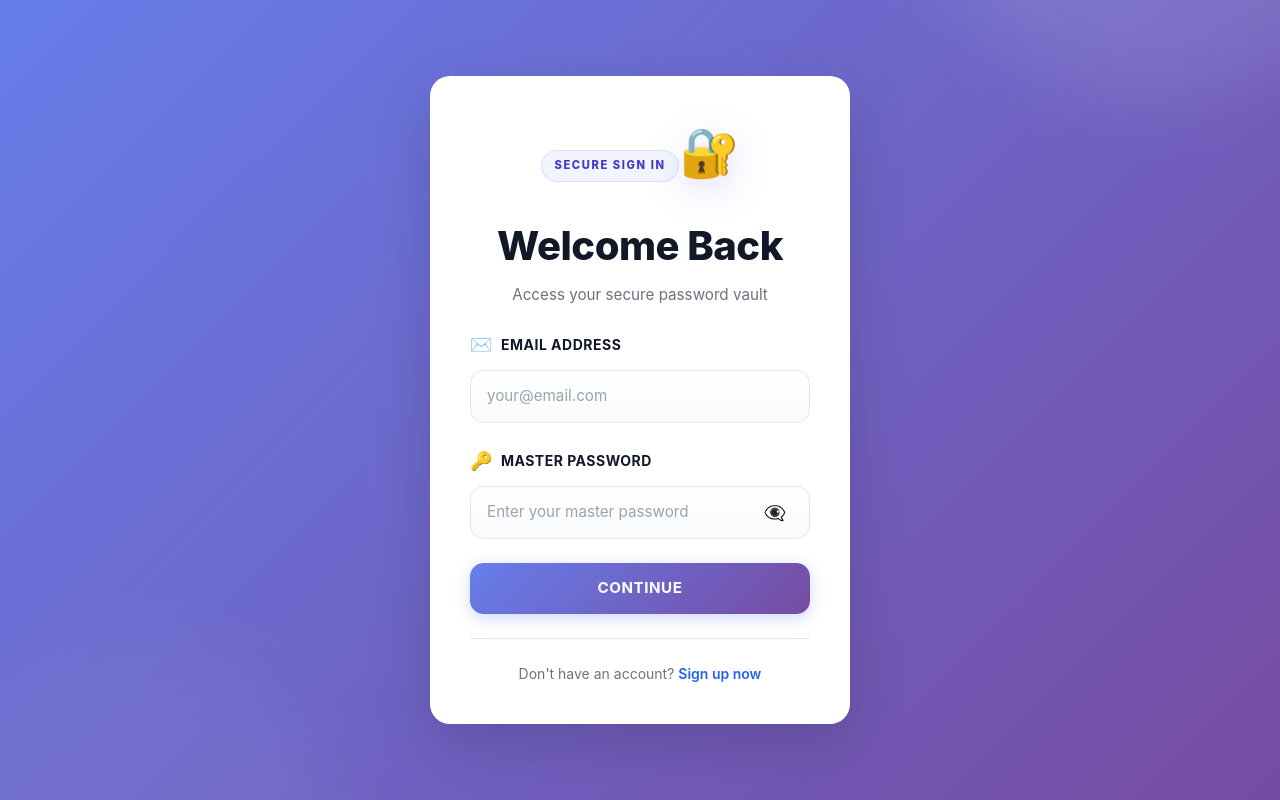
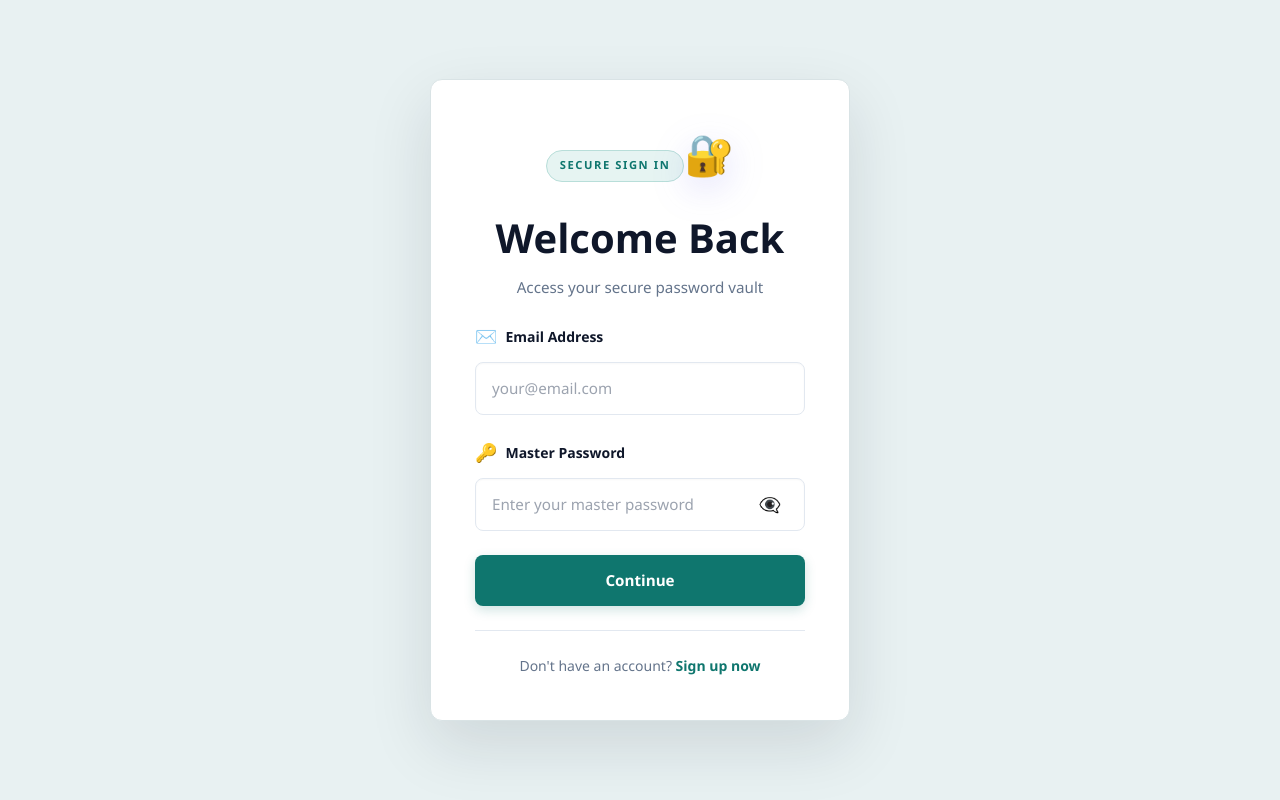
Before and after one commit to TrinetraX-Team/Password-manager, a React (Vite) app: page / in a window 1280 px wide. Built offline with nearby package versions, Linux system fonts and the light colour scheme.

Commit message:
UI changes

```diff
--- a/src/App.css
+++ b/src/App.css
@@ -3,33 +3,33 @@
 @tailwind utilities;
 
 :root {
-  --clr-primary: #2563eb;
-  --clr-primary-light: #3b82f6;
+  --clr-primary: #0f766e;
+  --clr-primary-light: #0d9488;
   --clr-danger: #dc2626;
   --clr-success: #16a34a;
-  --clr-gray-50: #f9fafb;
-  --clr-gray-100: #f3f4f6;
-  --clr-gray-200: #e5e7eb;
-  --clr-gray-300: #d1d5db;
+  --clr-gray-50: #f8fafc;
+  --clr-gray-100: #f1f5f9;
+  --clr-gray-200: #e2e8f0;
+  --clr-gray-300: #cbd5e1;
   --clr-gray-500: #6b7280;
-  --clr-gray-700: #374151;
-  --clr-gray-900: #111827;
-  --clr-bg: #ffffff;
-  --clr-text: #111827;
-  --clr-text-muted: #6b7280;
+  --clr-gray-700: #334155;
+  --clr-gray-900: #0f172a;
+  --clr-bg: #f8fafc;
+  --clr-text: #0f172a;
+  --clr-text-muted: #64748b;
 }
 
 @media (prefers-color-scheme: dark) {
   :root {
     --clr-bg: #0f172a;
-    --clr-text: #f1f5f9;
-    --clr-text-muted: #cbd5e1;
-    --clr-gray-900: #1e293b;
-    --clr-gray-700: #334155;
-    --clr-gray-200: #475569;
+    --clr-text: #f8fafc;
+    --clr-text-muted: #94a3b8;
+    --clr-gray-900: #f8fafc;
+    --clr-gray-700: #cbd5e1;
+    --clr-gray-200: #334155;
     --clr-gray-100: #1e293b;
     --clr-gray-50: #0f172a;
-    --clr-gray-300: #334155;
+    --clr-gray-300: #475569;
   }
 }
 
@@ -41,9 +41,7 @@ html,
 body {
   margin: 0;
   padding: 0;
-  font-family: -apple-system, BlinkMacSystemFont, "Segoe UI", "Roboto", "Oxygen",
-    "Ubuntu", "Cantarell", "Fira Sans", "Droid Sans", "Helvetica Neue",
-    sans-serif;
+  font-family: "Avenir Next", "Segoe UI", sans-serif;
   -webkit-font-smoothing: antialiased;
   -moz-osx-font-smoothing: grayscale;
 }
@@ -71,8 +69,8 @@ body {
   align-items: center;
   justify-content: center;
   min-height: 100vh;
-  padding: 1rem;
-  background: linear-gradient(135deg, #667eea 0%, #764ba2 100%);
+  padding: 2rem 1rem;
+  background: #e8f1f2;
   position: relative;
   overflow: hidden;
 }
@@ -84,10 +82,7 @@ body {
   right: -10%;
   width: 500px;
   height: 500px;
-  background: rgba(255, 255, 255, 0.1);
-  border-radius: 50%;
-  filter: blur(40px);
-  z-index: 0;
+  display: none;
 }
 
 .auth-container::after {
@@ -97,20 +92,17 @@ body {
   left: -5%;
   width: 400px;
   height: 400px;
-  background: rgba(255, 255, 255, 0.05);
-  border-radius: 50%;
-  filter: blur(40px);
-  z-index: 0;
+  display: none;
 }
 
 .auth-box {
-  background: var(--clr-bg);
-  border-radius: 1.25rem;
-  padding: 2.5rem;
+  background: #ffffff;
+  border: 1px solid #d9e3e5;
+  border-radius: 0.75rem;
+  padding: 2.75rem;
   width: 100%;
   max-width: 420px;
-  box-shadow: 0 20px 60px rgba(0, 0, 0, 0.15),
-    0 0 1px rgba(0, 0, 0, 0.1);
+  box-shadow: 0 24px 64px rgba(15, 23, 42, 0.12);
   position: relative;
   z-index: 1;
   backdrop-filter: blur(10px);
@@ -124,9 +116,9 @@ body {
 .auth-title {
   margin: 0.75rem 0 0.5rem 0;
   font-size: clamp(2rem, 2vw + 1rem, 2.5rem);
-  font-weight: 800;
+  font-weight: 700;
   color: var(--clr-text);
-  letter-spacing: -0.5px;
+  letter-spacing: 0;
 }
 
 .auth-subtitle {
@@ -147,9 +139,9 @@ body {
   justify-content: center;
   padding: 0.42rem 0.8rem;
   border-radius: 999px;
-  background: rgba(102, 126, 234, 0.08);
-  border: 1px solid rgba(102, 126, 234, 0.18);
-  color: #4338ca;
+  background: #e6f4f2;
+  border: 1px solid #b8ded9;
+  color: #0f766e;
   font-size: 0.7rem;
   font-weight: 800;
   letter-spacing: 0.14em;
@@ -163,9 +155,9 @@ body {
   justify-content: center;
   padding: 0.45rem 0.8rem;
   border-radius: 999px;
-  background: rgba(102, 126, 234, 0.1);
-  border: 1px solid rgba(102, 126, 234, 0.18);
-  color: #4f46e5;
+  background: #e6f4f2;
+  border: 1px solid #b8ded9;
+  color: #0f766e;
   font-size: 0.72rem;
   font-weight: 700;
   letter-spacing: 0.12em;
@@ -173,8 +165,8 @@ body {
 }
 
 .auth-icon {
-  font-size: 3rem;
-  margin-bottom: 1rem;
+  font-size: 2.5rem;
+  margin-bottom: 0.75rem;
   display: inline-block;
   filter: drop-shadow(0 10px 18px rgba(79, 70, 229, 0.18));
 }
@@ -200,10 +192,8 @@ body {
 
 .form-group label {
   font-size: 0.875rem;
-  font-weight: 700;
+  font-weight: 600;
   color: var(--clr-text);
-  text-transform: uppercase;
-  letter-spacing: 0.5px;
   display: flex;
   align-items: center;
   gap: 0.5rem;
@@ -216,10 +206,10 @@ body {
 .form-input {
   padding: 0.875rem 1rem;
   border: 1.5px solid var(--clr-gray-200);
-  border-radius: 0.85rem;
+  border-radius: 0.5rem;
   font-size: 0.95rem;
-  background: linear-gradient(180deg, rgba(255,255,255,0.96), rgba(248,250,252,0.96));
-  color: var(--clr-text);
+  background: #ffffff;
+  color: #0f172a;
   transition: all 0.3s cubic-bezier(0.4, 0, 0.2, 1);
   font-family: inherit;
   box-shadow: inset 0 1px 2px rgba(15, 23, 42, 0.03);
@@ -232,7 +222,7 @@ body {
 .form-input:focus {
   outline: none;
   border-color: var(--clr-primary);
-  box-shadow: 0 0 0 4px rgba(102, 126, 234, 0.1);
+  box-shadow: 0 0 0 3px rgba(13, 148, 136, 0.16);
 }
 
 .form-input:disabled {
@@ -346,7 +336,7 @@ body {
   text-align: center;
   font-family: "Courier New", monospace;
   font-weight: 700;
-  tracking: wide;
+  letter-spacing: 0.75rem;
 }
 
 .error-message {
@@ -372,26 +362,25 @@ body {
 .btn-logout,
 .btn-link {
   padding: 0.875rem 1.25rem;
-  border-radius: 0.85rem;
+  border-radius: 0.5rem;
   border: none;
   font-size: 0.95rem;
   font-weight: 700;
   cursor: pointer;
   transition: all 0.3s cubic-bezier(0.4, 0, 0.2, 1);
   font-family: inherit;
-  text-transform: uppercase;
-  letter-spacing: 0.5px;
 }
 
 .btn-primary {
-  background: linear-gradient(135deg, #667eea 0%, #764ba2 100%);
+  background: #0f766e;
   color: white;
-  box-shadow: 0 4px 15px rgba(102, 126, 234, 0.3);
+  box-shadow: 0 4px 12px rgba(15, 118, 110, 0.2);
 }
 
 .btn-primary:hover:not(:disabled) {
-  transform: translateY(-2px);
-  box-shadow: 0 8px 25px rgba(102, 126, 234, 0.4);
+  background: #0d9488;
+  transform: translateY(-1px);
+  box-shadow: 0 8px 18px rgba(15, 118, 110, 0.24);
 }
 
 .btn-primary:active:not(:disabled) {
@@ -651,13 +640,13 @@ body {
 }
 
 .vault-header {
-  background: linear-gradient(135deg, #667eea 0%, #764ba2 100%);
+  background: #0f172a;
   color: white;
-  padding: 2.5rem 2rem;
+  padding: 1.5rem max(1.5rem, calc((100vw - 1180px) / 2));
   display: flex;
   justify-content: space-between;
   align-items: center;
-  box-shadow: 0 10px 30px rgba(102, 126, 234, 0.2);
+  box-shadow: 0 1px 0 rgba(255, 255, 255, 0.08);
   gap: 2rem;
 }
 
@@ -666,10 +655,10 @@ body {
 }
 
 .vault-header h1 {
-  margin: 0.75rem 0 0 0;
-  font-size: 2.25rem;
-  font-weight: 800;
-  letter-spacing: -0.5px;
+  margin: 0.35rem 0 0;
+  font-size: 2rem;
+  font-weight: 700;
+  letter-spacing: 0;
 }
 
 .vault-header-info {
@@ -709,39 +698,33 @@ body {
 
 .vault-content {
   flex: 1;
-  padding: 2.5rem;
+  width: min(1180px, 100%);
+  margin: 0 auto;
+  padding: 2rem 1.5rem 3rem;
   overflow-y: auto;
   display: flex;
   flex-direction: column;
-  gap: 2rem;
+  gap: 1.5rem;
 }
 
 .vault-overview {
   display: grid;
   grid-template-columns: repeat(2, minmax(250px, 1fr));
-  gap: 1.5rem;
+  gap: 1rem;
 }
 
 .overview-card {
-  background: linear-gradient(135deg, rgba(102, 126, 234, 0.08) 0%, rgba(118, 75, 162, 0.05) 100%);
-  border: 1.5px solid rgba(102, 126, 234, 0.2);
-  border-radius: 1.25rem;
-  padding: 2rem;
+  background: #ffffff;
+  border: 1px solid var(--clr-gray-200);
+  border-radius: 0.625rem;
+  padding: 1.25rem 1.5rem;
   transition: all 0.3s cubic-bezier(0.4, 0, 0.2, 1);
   position: relative;
   overflow: hidden;
 }
 
 .overview-card::before {
-  content: "";
-  position: absolute;
-  top: 0;
-  right: 0;
-  width: 100px;
-  height: 100px;
-  background: radial-gradient(circle, rgba(102, 126, 234, 0.1) 0%, transparent 70%);
-  border-radius: 50%;
-  z-index: 0;
+  display: none;
 }
 
 .overview-card > * {
@@ -750,9 +733,9 @@ body {
 }
 
 .overview-card:hover {
-  transform: translateY(-4px);
-  border-color: rgba(102, 126, 234, 0.35);
-  box-shadow: 0 12px 30px rgba(102, 126, 234, 0.15);
+  transform: translateY(-2px);
+  border-color: #99d4cf;
+  box-shadow: 0 8px 20px rgba(15, 23, 42, 0.08);
 }
 
 .overview-card p {
@@ -766,23 +749,23 @@ body {
 
 .overview-card h2 {
   margin: 0;
-  font-size: 2.5rem;
-  font-weight: 800;
+  font-size: 2rem;
+  font-weight: 700;
   color: var(--clr-text);
 }
 
 .vault-panel {
-  background: var(--clr-bg);
-  border-radius: 1.25rem;
-  border: 1.5px solid var(--clr-gray-200);
-  padding: 2rem;
-  box-shadow: 0 10px 30px rgba(0, 0, 0, 0.08);
+  background: #ffffff;
+  border-radius: 0.625rem;
+  border: 1px solid var(--clr-gray-200);
+  padding: 1.5rem;
+  box-shadow: 0 8px 24px rgba(15, 23, 42, 0.06);
   transition: all 0.3s cubic-bezier(0.4, 0, 0.2, 1);
 }
 
 .vault-panel:hover {
-  border-color: rgba(102, 126, 234, 0.2);
-  box-shadow: 0 15px 40px rgba(102, 126, 234, 0.08);
+  border-color: #b8ded9;
+  box-shadow: 0 12px 28px rgba(15, 23, 42, 0.08);
 }
 
 .vault-panel-header {
@@ -790,14 +773,14 @@ body {
   justify-content: space-between;
   align-items: center;
   gap: 1.5rem;
-  margin-bottom: 2rem;
-  padding-bottom: 1.5rem;
-  border-bottom: 1.5px solid var(--clr-gray-200);
+  margin-bottom: 1.5rem;
+  padding-bottom: 1.25rem;
+  border-bottom: 1px solid var(--clr-gray-200);
 }
 
 .vault-panel-header h2 {
   margin: 0;
-  font-size: 1.5rem;
+  font-size: 1.25rem;
   font-weight: 700;
   color: var(--clr-text);
 }
@@ -810,23 +793,23 @@ body {
 .vault-form-grid {
   display: grid;
   grid-template-columns: repeat(2, minmax(0, 1fr));
-  gap: 1.5rem;
-  margin-bottom: 1.5rem;
+  gap: 1.25rem;
+  margin-bottom: 1.25rem;
 }
 
 .vault-grid {
   display: grid;
   grid-template-columns: repeat(3, minmax(280px, 1fr));
-  gap: 1.5rem;
+  gap: 1rem;
 }
 
 .vault-card,
 .empty-state-card {
-  background: var(--clr-bg);
-  border-radius: 1.25rem;
-  border: 1.5px solid var(--clr-gray-200);
-  padding: 1.75rem;
-  box-shadow: 0 10px 25px rgba(0, 0, 0, 0.05);
+  background: #ffffff;
+  border-radius: 0.625rem;
+  border: 1px solid var(--clr-gray-200);
+  padding: 1.25rem;
+  box-shadow: 0 6px 18px rgba(15, 23, 42, 0.05);
   transition: all 0.3s cubic-bezier(0.4, 0, 0.2, 1);
   position: relative;
   overflow: hidden;
@@ -838,17 +821,17 @@ body {
   top: 0;
   left: 0;
   right: 0;
-  height: 4px;
-  background: linear-gradient(90deg, #667eea 0%, #764ba2 100%);
+  height: 3px;
+  background: #0f766e;
   transform: scaleX(0);
   transform-origin: left;
   transition: transform 0.3s cubic-bezier(0.4, 0, 0.2, 1);
 }
 
 .vault-card:hover {
-  transform: translateY(-6px);
-  border-color: rgba(102, 126, 234, 0.3);
-  box-shadow: 0 20px 40px rgba(102, 126, 234, 0.12);
+  transform: translateY(-3px);
+  border-color: #99d4cf;
+  box-shadow: 0 12px 24px rgba(15, 23, 42, 0.1);
 }
 
 .vault-card:hover::before {
@@ -894,8 +877,8 @@ body {
 }
 
 .card-badge {
-  background: linear-gradient(135deg, rgba(102, 126, 234, 0.15) 0%, rgba(118, 75, 162, 0.1) 100%);
-  color: #667eea;
+  background: #e6f4f2;
+  color: #0f766e;
   font-size: 0.7rem;
   font-weight: 800;
   padding: 0.5rem 0.875rem;
@@ -903,7 +886,7 @@ body {
   text-transform: uppercase;
   letter-spacing: 0.08em;
   flex-shrink: 0;
-  border: 1px solid rgba(102, 126, 234, 0.25);
+  border: 1px solid #b8ded9;
 }
 
 .vault-card-body {
@@ -956,13 +939,13 @@ body {
 .empty-state-card {
   grid-column: 1 / -1;
   text-align: center;
-  padding: 3rem 2rem;
+  padding: 3.5rem 2rem;
   display: flex;
   flex-direction: column;
   align-items: center;
   justify-content: center;
   border-style: dashed;
-  background: linear-gradient(135deg, rgba(102, 126, 234, 0.04) 0%, rgba(118, 75, 162, 0.02) 100%);
+  background: #f8fafc;
 }
 
 .empty-state-icon {
@@ -1023,3 +1006,43 @@ body {
     grid-template-columns: 1fr;
   }
 }
+
+@media (prefers-color-scheme: dark) {
+  .auth-box,
+  .totp-panel,
+  .vault-panel,
+  .overview-card,
+  .vault-card,
+  .empty-state-card {
+    color: #0f172a;
+  }
+
+  .auth-box .auth-title,
+  .auth-box .form-group label,
+  .auth-box .totp-panel h2,
+  .auth-box .setup-steps,
+  .auth-box .totp-checkbox label,
+  .vault-panel-header h2,
+  .overview-card h2,
+  .vault-card .card-title,
+  .vault-card .card-field-value,
+  .empty-state-card h2 {
+    color: #0f172a;
+  }
+
+  .auth-box .form-hint,
+  .auth-box .footer-text,
+  .overview-card p,
+  .vault-panel-header .form-hint,
+  .vault-card .card-subtitle,
+  .vault-card .card-field-label,
+  .vault-card-footer,
+  .empty-state-card p {
+    color: #64748b;
+  }
+
+  .totp-checkbox,
+  .manual-setup {
+    background: #f8fafc;
+  }
+}
```
